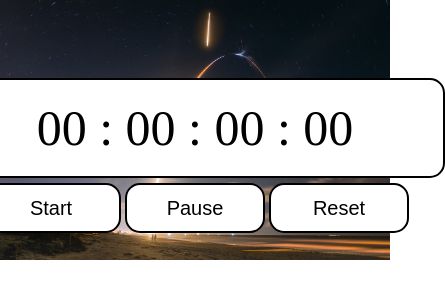
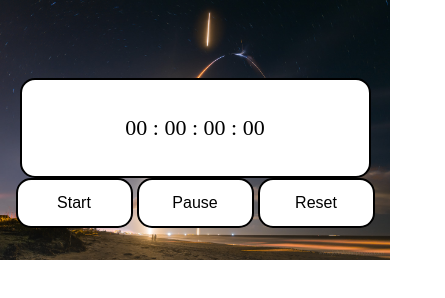
Before and after one commit to moirangthem-o/stopwatch, a plain HTML site: page index.html in a window 390 px wide. Shown: the whole page, 445 px wide, since content can reach past the window. Drawn offline with Linux system fonts and the light colour scheme.

Commit message:
added responsiveness

```diff
--- a/style.css
+++ b/style.css
@@ -38,8 +38,8 @@ body {
   height: 100px;
 }
 
-.btn{
-    text-align: center;
+.btn {
+  text-align: center;
 }
 
 button {
@@ -56,3 +56,15 @@ button:hover {
   background-color: rgb(20, 163, 220);
   color: white;
 }
+
+@media screen and (max-width: 600px) {
+  .displayContainer {
+    width: 90%;
+    margin: auto;
+    font-size: 22px;
+  }
+  button {
+    max-width: 30%;
+    font-size: 16px;
+  }
+}
```
